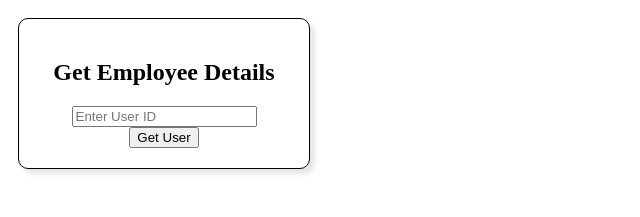
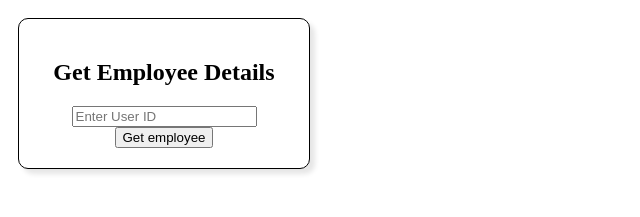
Before and after one commit to AnkitPathak0987/Cloud-react-project, a React (Vite) app: page / in a window 1280 px wide. Shown: the top 217 px of the page, without its empty margins (0-640 px from the left). Built offline with nearby package versions, Linux system fonts and the light colour scheme.

Commit message:
updated employee

```diff
--- a/src/UserDetails.jsx
+++ b/src/UserDetails.jsx
@@ -39,7 +39,7 @@ const UserDetails = () => {
                 onClick={fetchUserDetails}
                 className="bg-blue-500 text-white px-4 py-2 rounded ml-2"
             >
-                Get User
+                Get employee
             </button>
 
             {error && (
```
